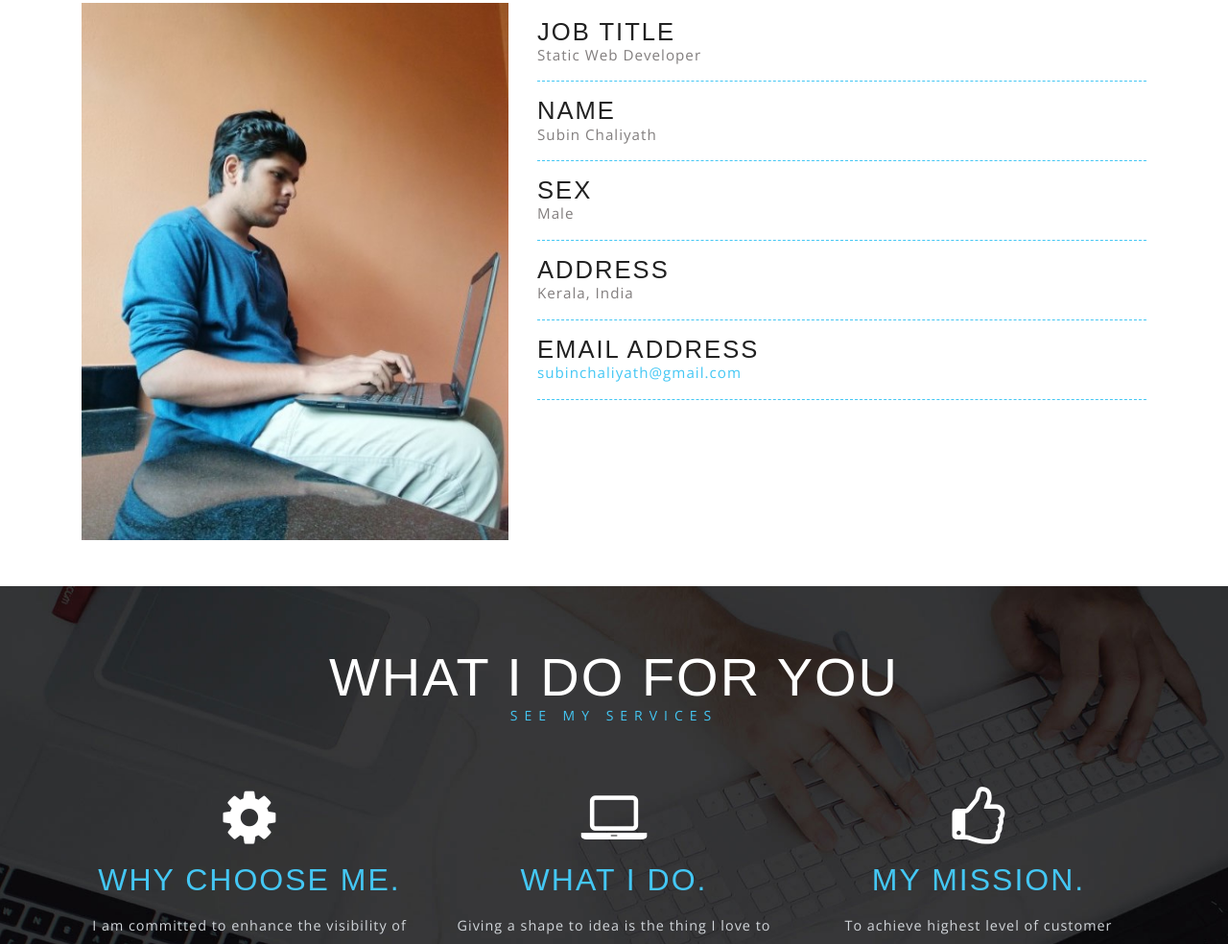
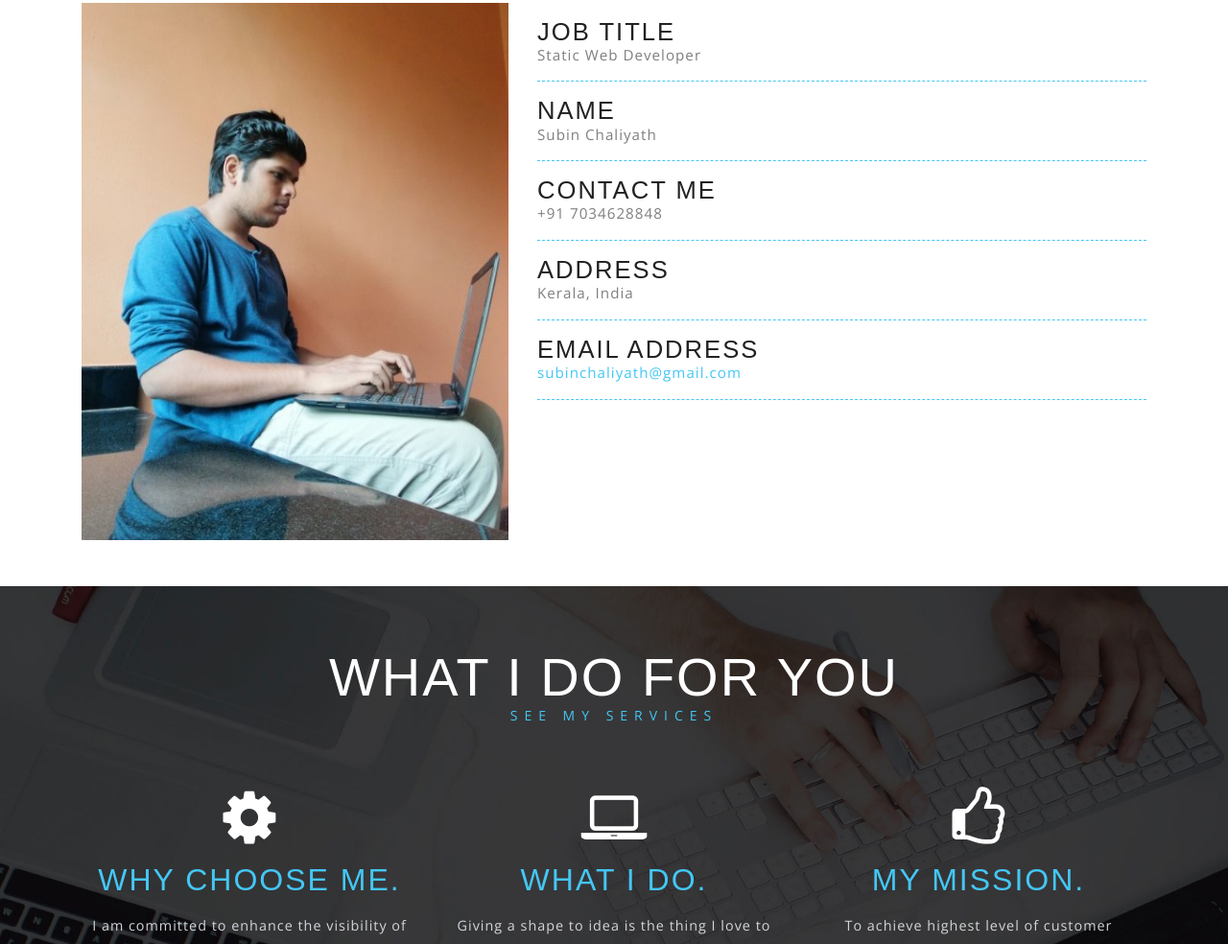
Before and after one commit to nibusc/nibusc.github.io, a plain HTML site: page index.html in a window 1280 px wide. Shown: the part 893-1877 px from the top of the page at 96% size. Drawn offline with nearby package versions, Linux system fonts and the light colour scheme; files whose address does not match are found by name; a web font is replaced by a local one.

Commit message:
modified

```diff
--- a/index.html
+++ b/index.html
@@ -135,8 +135,8 @@ Smartphone Compatible web template, free web designs for Nokia, Samsung, LG, Son
 						<p>Subin Chaliyath</p>
 					</div>
 					<div class="w3ls-agile-left-info">
-						<h4>Sex</h4>
-						<p>Male</p>
+						<h4>Contact Me</h4>
+						<p>+91 7034628848</p>
 					</div>
 					<div class="w3ls-agile-left-info">
 						<h4>Address</h4>
```
